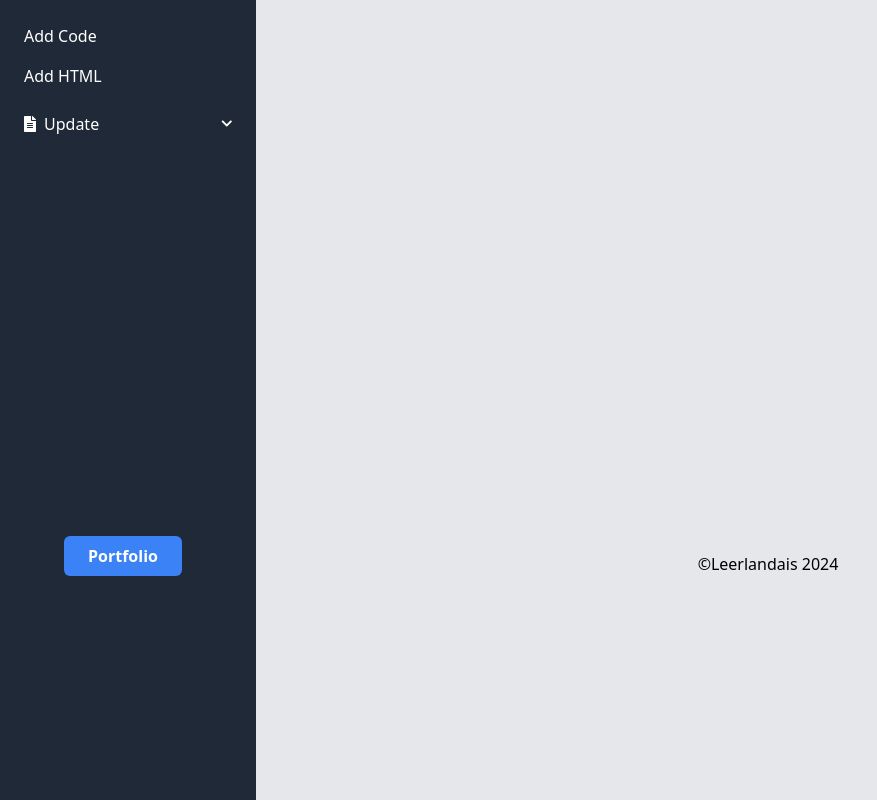
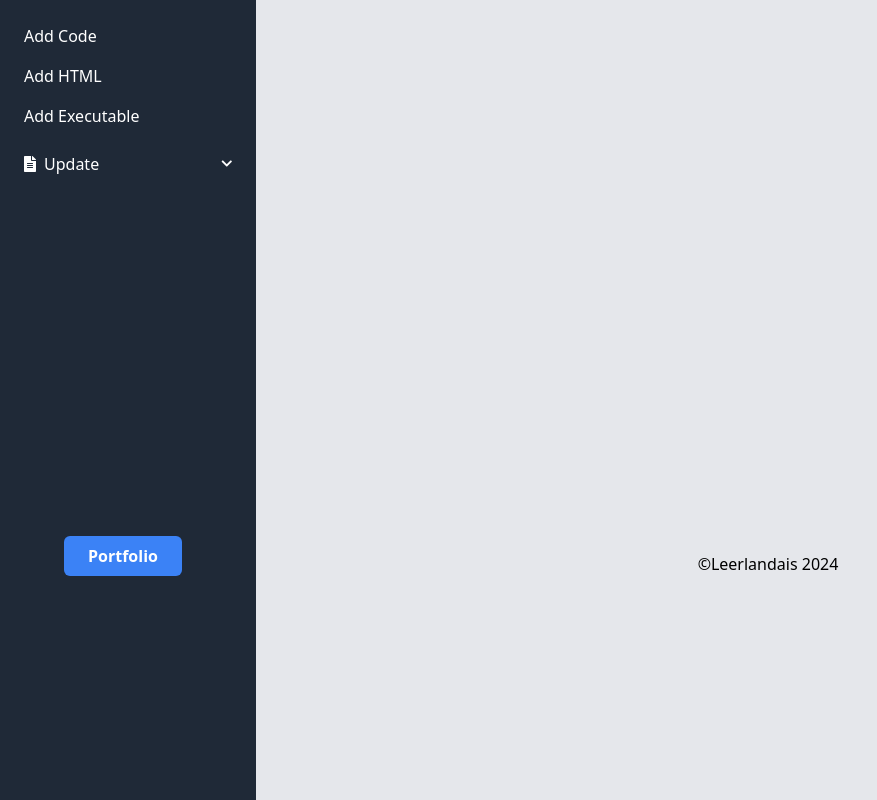
Before and after one commit to Leerlandais/final_snippets, a PHP site: template view/privateView/private.link.html.twig in a window 1280 px wide. Shown: the part 64-864 px from the top of the page, without its empty margins (0-877 px from the left). Run offline with PHP 8.4, Linux system fonts and the light colour scheme; the template is opened without the code that fills it, so the values that code supplies are empty; some libraries are stand-ins or nearby versions.

Commit message:
added link and redirect to exes page - admin

```diff
--- a/controller/privateController.php
+++ b/controller/privateController.php
@@ -137,6 +137,9 @@ switch ($route) {
     case 'html':
         echo $twig->render('privateView/private.addHtml.html.twig');
         break;
+    case 'exes':
+        echo $twig->render('privateView/private.addExes.html.twig');
+        break;
     case 'link':
         $lastEntry = $htmlManager->getLastIdForLink();
         $allCodes = $codeManager->getAllCodesForLink();
--- a/view/privateView/private.home.html.twig
+++ b/view/privateView/private.home.html.twig
@@ -19,6 +19,14 @@
                 </div>
             </div>
         </a>
+    </li>
+    <a href="?control=exes">
+        <div class="flex items-center justify-between p-2 hover:bg-gray-700">
+            <div class="flex items-center">
+                <span>Add Executable</span>
+            </div>
+        </div>
+    </a>
     </li>
     <li class="option-with-dropdown">
         <div class="flex items-center justify-between p-2 hover:bg-gray-700">
```
